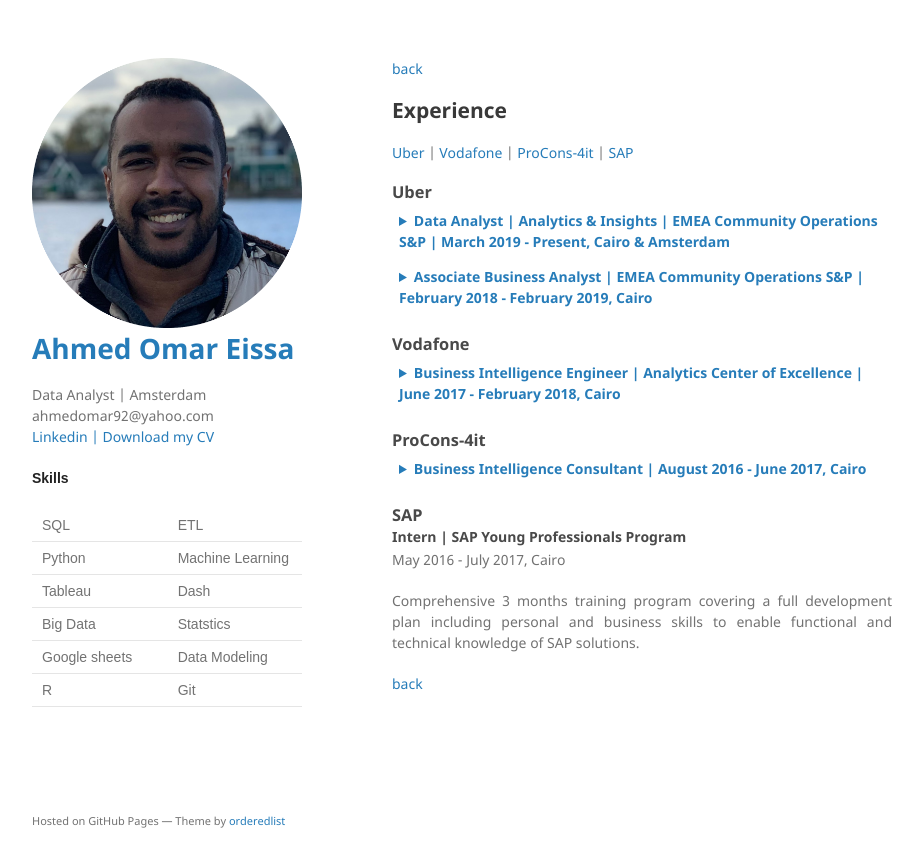
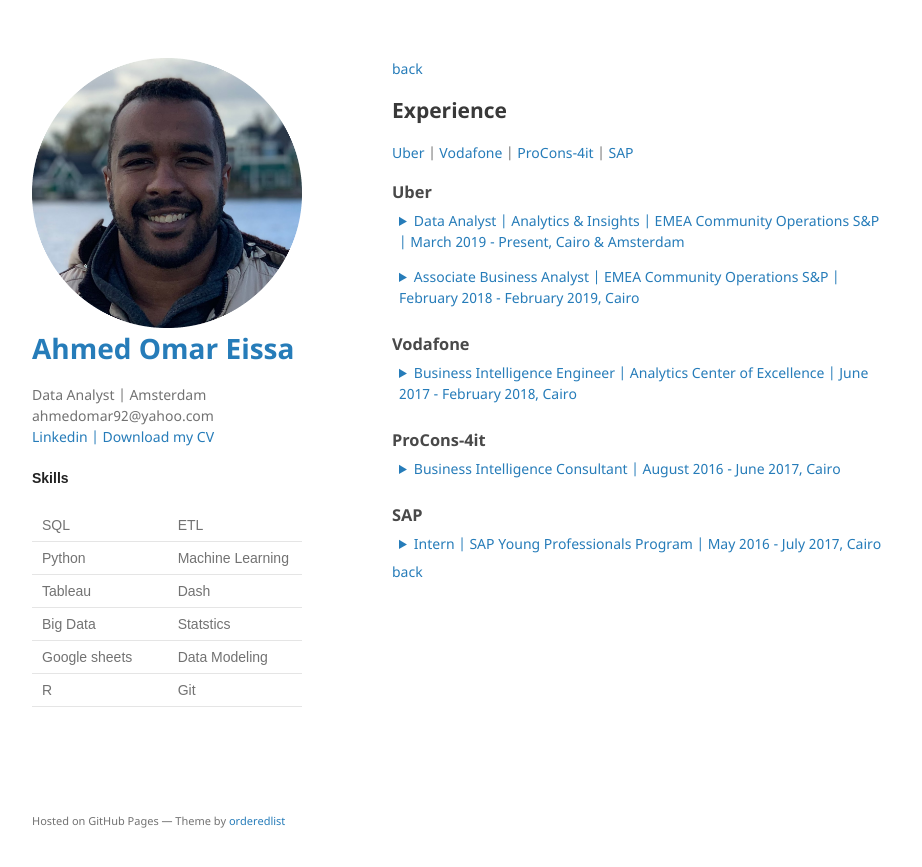
Before and after one commit to AhmedOmarEissa/AhmedOmarEissa.github.io, a Jekyll site: the page built from experience.md, in a window 1280 px wide. Shown: the top 867 px of the page, without its empty margins (178-1100 px from the left). Built offline with Jekyll 4.4.1, drawn with Linux system fonts in a browser that asks for light colours.

Commit message:
Remove bold details section

```diff
--- a/_sass/jekyll-theme-minimal.scss
+++ b/_sass/jekyll-theme-minimal.scss
@@ -210,7 +210,6 @@
 }
 
 summary {
-  font-weight: bold;
   color:#267CB9;
   margin: -.5em -.5em 0;
   padding: .5em;
--- a/experience.md
+++ b/experience.md
@@ -61,10 +61,15 @@
 <p></p>
 
 ### <a name="SAP"></a> SAP
-#### Intern | SAP Young Professionals Program
-May 2016 - July 2017,  Cairo
+<details>
+  <summary>Intern | SAP Young Professionals Program | May 2016 - July 2017,  Cairo
+ </summary>
 
   Comprehensive 3 months training program covering a full development plan including personal and business skills to enable functional and technical knowledge of SAP solutions.
 
+</details>
+
+
+
 
 [back](./)
```
